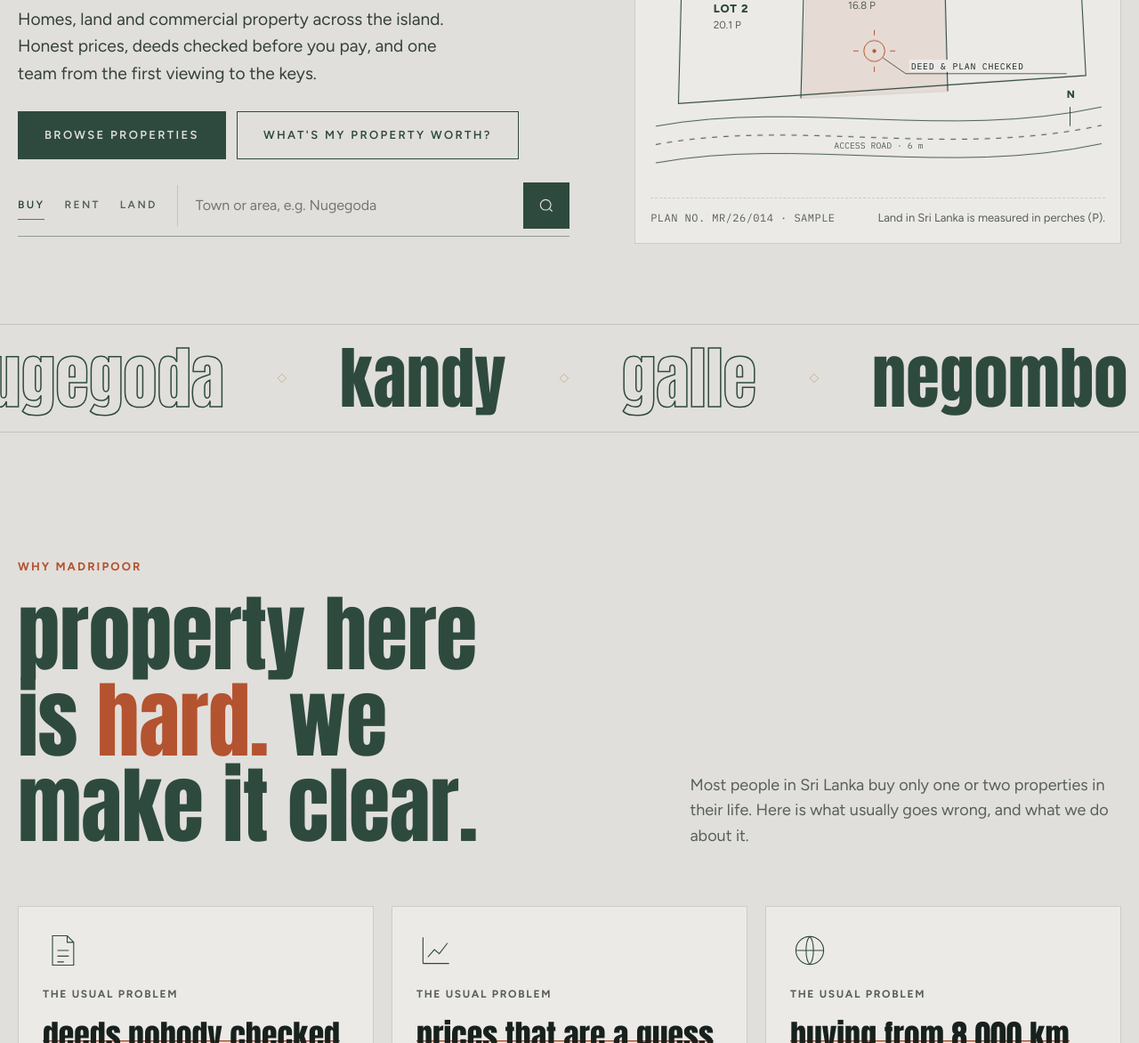
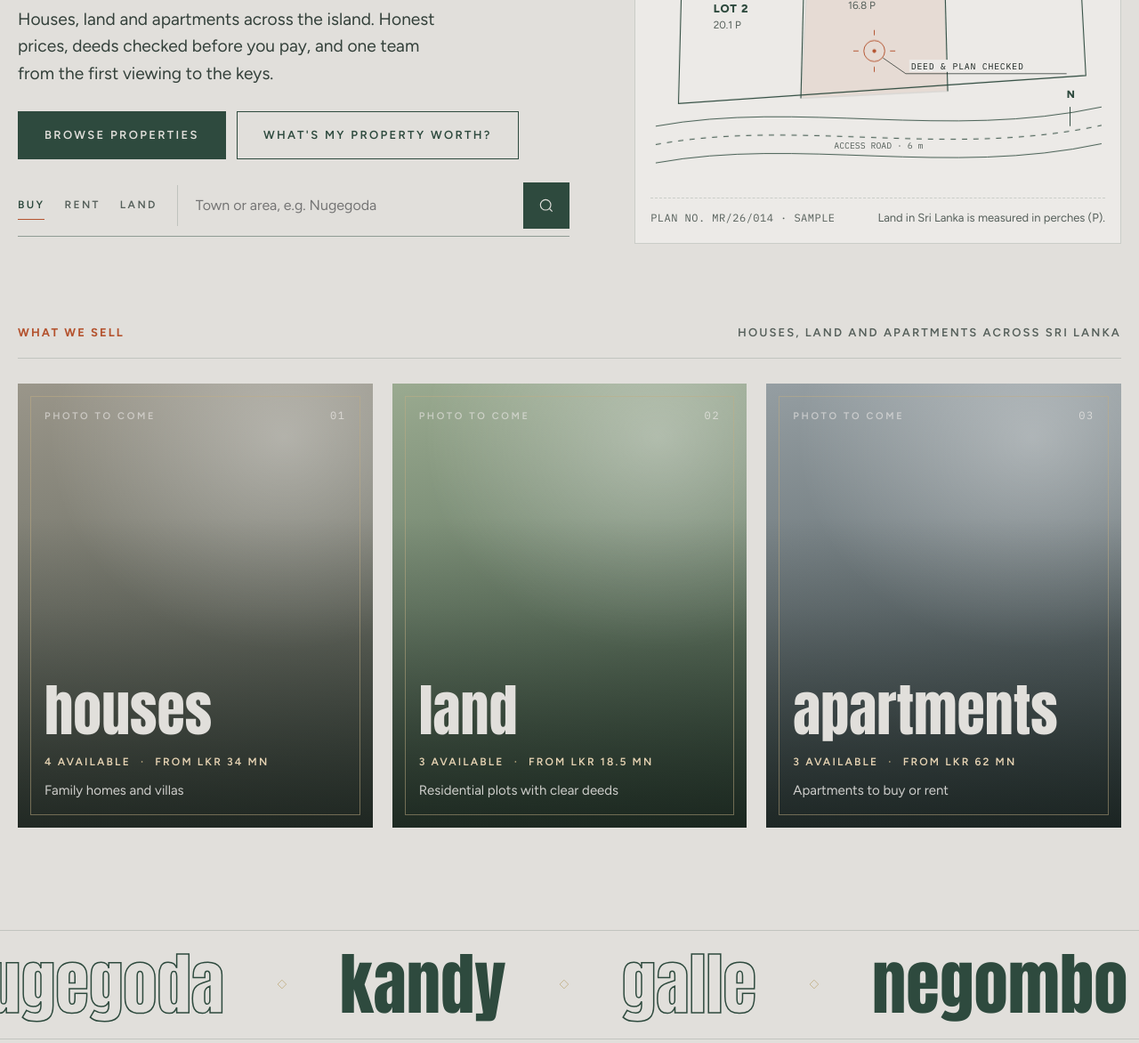
Before and after one commit to hiruni-jayasinghe/madripoor-realtors, a plain HTML site: page index.html in a window 1280 px wide. Shown: the part 508-1680 px from the top of the page at 89% size. Drawn offline with Linux system fonts and the light colour scheme.

Commit message:
Add houses, land and apartments tiles; remove commercial property
Co-Authored-By: Claude Opus 5.5 <noreply@anthropic.com>

```diff
--- a/index.html
+++ b/index.html
@@ -570,6 +570,29 @@ select{-webkit-appearance:none;-moz-appearance:none;appearance:none;background-i
 select::-ms-expand{display:none}
 .fsel select,.vform select{-webkit-appearance:none;appearance:none;background-image:linear-gradient(var(--green),var(--green));background-repeat:no-repeat;background-size:14px 1px;background-position:right 2px center;padding-right:30px}
 .cf-meta i::before,.ci-t em i::before{color:#A8925F}
+
+/* ===== "What we sell" tiles ===== */
+.types{padding-block:0 clamp(72px,9vw,120px)}
+.types-head{display:flex;justify-content:space-between;align-items:baseline;gap:12px 24px;flex-wrap:wrap;padding-bottom:18px;margin-bottom:28px;border-bottom:1px solid var(--line)}
+.types-sub{font-size:13px;font-weight:600;letter-spacing:.16em;text-transform:uppercase;color:var(--muted)}
+.types-grid{display:grid;grid-template-columns:repeat(3,minmax(0,1fr));gap:22px}
+.tile{position:relative;display:block;aspect-ratio:4/5;max-width:100%;overflow:hidden;text-decoration:none;color:var(--paper);background:var(--b)}
+.tile-media{position:absolute;inset:0;background:radial-gradient(110% 80% at 75% 12%,rgba(255,255,255,.35),rgba(255,255,255,0) 60%),linear-gradient(170deg,var(--a),var(--b));transition:transform 1.6s var(--ease)}
+.tile-media img{width:100%;height:100%;object-fit:cover;display:block}
+.tile:hover .tile-media{transform:scale(1.04)}
+.tile-shade{position:absolute;inset:0;background:linear-gradient(to top,rgba(14,22,18,.72) 0%,rgba(14,22,18,.15) 50%,rgba(14,22,18,0) 70%)}
+.tile::after{content:"";position:absolute;inset:14px;border:1px solid rgba(194,174,132,.5);pointer-events:none;transition:inset .7s var(--ease),border-color .7s var(--ease)}
+.tile:hover::after{inset:10px;border-color:rgba(194,174,132,.9)}
+.tile-no{position:absolute;right:30px;top:26px;font-family:var(--mono);font-size:12px;letter-spacing:.14em;color:rgba(236,234,231,.75)}
+.tile-note{position:absolute;left:30px;top:28px;font-size:11px;font-weight:600;letter-spacing:.24em;text-transform:uppercase;color:rgba(236,234,231,.6)}
+.tile-text{position:absolute;left:30px;right:30px;bottom:30px;display:flex;flex-direction:column;gap:10px}
+.tile-name{position:relative;align-self:flex-start;font-family:var(--display);text-transform:lowercase;font-size:clamp(48px,5vw,76px);line-height:.95;color:var(--paper);padding-bottom:8px}
+.tile-name::after{content:"";position:absolute;left:0;right:0;bottom:0;height:2px;background:var(--kabook);transform:scaleX(0);transform-origin:left;transition:transform .8s var(--ease)}
+.tile:hover .tile-name::after,.tile:focus-visible .tile-name::after{transform:scaleX(1)}
+.tile-meta{font-size:12px;font-weight:600;letter-spacing:.18em;text-transform:uppercase;color:var(--sand)}
+.tile-meta i{font-style:normal;color:var(--champagne);padding-inline:6px}
+.tile-note2{font-size:15px;color:rgba(236,234,231,.85)}
+@media (max-width:900px){.types-grid{grid-template-columns:minmax(0,1fr)}.tile{aspect-ratio:16/10}}
 </style>
 </head>
 <body>
@@ -608,7 +631,7 @@ select::-ms-expand{display:none}
           <span class="l" aria-hidden="true"><span>find your</span></span>
           <span class="l l2" aria-hidden="true"><span><span class="rot draw" id="rot"><span class="rot-word" id="rotWord">place.</span><svg viewBox="0 0 300 20" preserveAspectRatio="none" aria-hidden="true"><path pathLength="1" d="M2 12 L298 12"></path></svg></span></span></span>
         </h1>
-        <p class="hero-sub">Homes, land and commercial property across the island. Honest prices, deeds checked before you pay, and one team from the first viewing to the keys.</p>
+        <p class="hero-sub">Houses, land and apartments across the island. Honest prices, deeds checked before you pay, and one team from the first viewing to the keys.</p>
         <div class="hero-ctas">
           <a class="btn magnetic" href="#properties">Browse properties</a>
           <a class="btn btn-line magnetic" href="#value">What's my property worth?</a>
@@ -673,6 +696,16 @@ select::-ms-expand{display:none}
         </svg>
         <figcaption class="plan-cap"><span class="mono">PLAN NO. MR/26/014 · SAMPLE</span><span>Land in Sri Lanka is measured in perches (P).</span></figcaption>
       </figure>
+    </div>
+  </section>
+
+  <section class="types" aria-label="Browse by property type">
+    <div class="wrap">
+      <div class="types-head" data-r>
+        <span class="eyebrow">What we sell</span>
+        <span class="types-sub">Houses, land and apartments across Sri Lanka</span>
+      </div>
+      <div class="types-grid" id="typesGrid"></div>
     </div>
   </section>
 
@@ -842,7 +875,7 @@ select::-ms-expand{display:none}
         <div id="vfields" style="display:flex;flex-direction:column;gap:16px">
           <div class="f"><label for="v-goal">I want to</label><select id="v-goal"><option>Sell my property</option><option>Rent out my property</option><option>Just know the value</option></select></div>
           <div class="row">
-            <div class="f"><label for="v-type">Type</label><select id="v-type"><option>House</option><option>Apartment</option><option>Land</option><option>Commercial</option></select></div>
+            <div class="f"><label for="v-type">Type</label><select id="v-type"><option>House</option><option>Apartment</option><option>Land</option></select></div>
             <div class="f"><label for="v-town">Town or area</label><input id="v-town" type="text" placeholder="e.g. Maharagama" required></div>
           </div>
           <div class="row">
@@ -867,7 +900,7 @@ select::-ms-expand{display:none}
   <div class="wrap view-head">
     <span class="crumb"><a href="#top">Home</a> / <span id="listCrumb">All properties</span></span>
     <h1 class="disp" id="listTitle">all properties</h1>
-    <p style="color:var(--muted);font-size:18px;max-width:52ch">Houses, apartments, land and commercial property across Sri Lanka. These are sample listings to show the design.</p>
+    <p style="color:var(--muted);font-size:18px;max-width:52ch">Houses, land and apartments across Sri Lanka. These are sample listings to show the design.</p>
   </div>
   <div class="wrap">
     <div class="ftabs" role="group" aria-label="Property type" id="ftabs" style="align-self:flex-start;display:inline-flex"></div>
@@ -903,7 +936,7 @@ select::-ms-expand{display:none}
       </div>
     </div>
     <div class="f-cols">
-      <div><strong>Property</strong><a href="#properties">All properties</a><a href="#buy">Buy</a><a href="#rent">Rent</a><a href="#land">Land</a><a href="#commercial">Commercial</a></div>
+      <div><strong>Property</strong><a href="#properties">All properties</a><a href="#buy">Buy</a><a href="#rent">Rent</a><a href="#houses">Houses</a><a href="#land">Land</a><a href="#apartments">Apartments</a></div>
       <div><strong>Owners</strong><a href="#value">Free valuation</a><a href="#services">Sell</a><a href="#services">Property management</a></div>
       <div><strong>Contact</strong><span>[Phone number]</span><span>[WhatsApp number]</span><span>[Email address]</span><span>[Office address]</span></div>
     </div>
@@ -1027,14 +1060,12 @@ select::-ms-expand{display:none}
     {id:'1042',kind:'house',type:'House',mode:'sale',price:78000000,title:'Four-bedroom house with garden',town:'Nugegoda',district:'Colombo',beds:4,baths:3,perches:15,sqft:2800,n:12,listed:'18 Nov 2026'},
     {id:'1041',kind:'apt',type:'Apartment',mode:'rent',price:185000,title:'Two-bedroom apartment with sea view',town:'Wellawatte',district:'Colombo',beds:2,baths:2,sqft:1150,floor:'8th floor',deposit:'3 months',n:10,listed:'17 Nov 2026'},
     {id:'1040',kind:'land',type:'Land',mode:'sale',price:45000000,title:'Hill-view land with clear deeds',town:'Kandy',district:'Kandy',perches:20,n:5,listed:'16 Nov 2026'},
-    {id:'1039',kind:'shop',type:'Commercial',mode:'sale',price:120000000,title:'Shop and office building on the main road',town:'Negombo',district:'Gampaha',perches:12,sqft:4200,floors:3,n:6,listed:'15 Nov 2026'},
     {id:'1038',kind:'house',type:'House',mode:'sale',price:34000000,title:'Starter home close to town',town:'Kurunegala',district:'Kurunegala',beds:3,baths:2,perches:10,sqft:1600,n:9,listed:'14 Nov 2026'},
     {id:'1037',kind:'apt',type:'Apartment',mode:'sale',price:62000000,title:'Three-bedroom apartment near Parliament',town:'Battaramulla',district:'Colombo',beds:3,baths:2,sqft:1450,floor:'5th floor',n:10,listed:'13 Nov 2026'},
     {id:'1036',kind:'house',type:'House',mode:'rent',price:120000,title:'Family house with garden',town:'Dehiwala',district:'Colombo',beds:3,baths:2,perches:12,sqft:1900,deposit:'2 months',n:9,listed:'12 Nov 2026'},
     {id:'1035',kind:'land',type:'Land',mode:'sale',price:28000000,title:'Coconut land, one acre',town:'Matara',district:'Matara',perches:160,n:5,listed:'11 Nov 2026'},
     {id:'1034',kind:'house',type:'House',mode:'sale',price:95000000,title:'Colonial-style house near the fort',town:'Galle',district:'Galle',beds:4,baths:4,perches:25,sqft:3200,n:14,listed:'10 Nov 2026'},
     {id:'1033',kind:'apt',type:'Apartment',mode:'rent',price:95000,title:'One-bedroom apartment near the lake',town:'Kandy',district:'Kandy',beds:1,baths:1,sqft:650,floor:'2nd floor',deposit:'2 months',n:7,listed:'9 Nov 2026',status:'Rented'},
-    {id:'1032',kind:'shop',type:'Commercial',mode:'rent',price:350000,title:'Ground-floor showroom with parking',town:'Rajagiriya',district:'Colombo',sqft:2000,deposit:'6 months',n:6,listed:'8 Nov 2026'},
     {id:'1031',kind:'house',type:'House',mode:'sale',price:52000000,title:'Two-storey house on a quiet lane',town:'Maharagama',district:'Colombo',beds:3,baths:2,perches:10,sqft:2000,n:10,listed:'7 Nov 2026',status:'Sold'},
     {id:'1030',kind:'land',type:'Land',mode:'sale',price:18500000,title:'Residential plot in a gated scheme',town:'Gampaha',district:'Gampaha',perches:12,n:4,listed:'6 Nov 2026'},
     {id:'1029',kind:'apt',type:'Apartment',mode:'rent',price:450000,title:'Furnished three-bedroom apartment',town:'Kollupitiya',district:'Colombo',beds:3,baths:3,sqft:1900,floor:'14th floor',deposit:'3 months',n:11,listed:'5 Nov 2026'}
@@ -1071,6 +1102,27 @@ select::-ms-expand{display:none}
 
   /* ---------- homepage rail: newest 8 + "view all" ---------- */
   const avail = P.filter(p => !p.status);
+  /* homepage "what we sell" tiles.
+     TO ADD YOUR PHOTOS: put the image address in photo, e.g. photo:'images/house.jpg'. Layout stays the same. */
+  const TYPES = [
+    {key:'houses', name:'houses', type:'House', photo:'', a:'#9A968A', b:'#4A524A', note:'Family homes and villas'},
+    {key:'land', name:'land', type:'Land', photo:'', a:'#9AAA90', b:'#3C5342', note:'Residential plots with clear deeds'},
+    {key:'apartments', name:'apartments', type:'Apartment', photo:'', a:'#959EA2', b:'#3E4A4D', note:'Apartments to buy or rent'}
+  ];
+  const mn = (v) => (Math.round(v/1e5)/10) + ' Mn';
+  $('typesGrid').innerHTML = TYPES.map((t, i) => {
+    const list = P.filter(p => p.type === t.type && !p.status);
+    const sale = list.filter(p => p.mode === 'sale').map(p => p.price);
+    const from = sale.length ? 'From LKR ' + mn(Math.min.apply(null, sale)) : '';
+    return '<a class="tile" href="#'+t.key+'" style="--a:'+t.a+';--b:'+t.b+'">'+
+      '<span class="tile-media">'+(t.photo ? '<img src="'+t.photo+'" alt="" loading="lazy">' : '<span class="tile-note">Photo to come</span>')+'</span>'+
+      '<span class="tile-shade" aria-hidden="true"></span>'+
+      '<span class="tile-no">'+String(i+1).padStart(2,'0')+'</span>'+
+      '<span class="tile-text"><span class="tile-name">'+t.name+'</span>'+
+      '<span class="tile-meta">'+list.length+' available'+(from ? ' <i>·</i> '+from : '')+'</span>'+
+      '<span class="tile-note2">'+t.note+'</span></span></a>';
+  }).join('');
+
   /* homepage catalogue: one featured property + numbered index (hover a row to preview it) */
   const feat = avail.slice(0, 6);
   if ($('llCount')) $('llCount').textContent = P.length;
@@ -1109,7 +1161,7 @@ select::-ms-expand{display:none}
   cfI.addEventListener('focusin', e => { const a = e.target.closest('a[data-i]'); if (a) showFeat(+a.dataset.i, true); });
 
   /* ---------- all properties ---------- */
-  const MODES = [['all','All','all properties','All properties'],['buy','Buy','homes for sale','Buy'],['rent','Rent','to rent','Rent'],['land','Land','land for sale','Land'],['commercial','Commercial','commercial','Commercial']];
+  const MODES = [['all','All','all properties','All properties'],['buy','Buy','homes for sale','Buy'],['rent','Rent','to rent','Rent'],['houses','Houses','houses','Houses'],['apartments','Apartments','apartments','Apartments'],['land','Land','land','Land']];
   const PRICES = [['','Any price'],['s0','Under LKR 40 Mn'],['s1','LKR 40 Mn to 80 Mn'],['s2','Over LKR 80 Mn'],['r0','Rent under LKR 150,000 / mo'],['r1','Rent over LKR 150,000 / mo']];
   const F = {mode:'all', q:'', district:'', price:'', beds:0, sort:'new', page:1};
   const PER = 9;
@@ -1123,7 +1175,8 @@ select::-ms-expand{display:none}
     if (F.mode === 'buy' && !(p.mode === 'sale' && (p.type === 'House' || p.type === 'Apartment'))) return false;
     if (F.mode === 'rent' && p.mode !== 'rent') return false;
     if (F.mode === 'land' && p.type !== 'Land') return false;
-    if (F.mode === 'commercial' && p.type !== 'Commercial') return false;
+    if (F.mode === 'houses' && p.type !== 'House') return false;
+    if (F.mode === 'apartments' && p.type !== 'Apartment') return false;
     if (F.q){ const q = F.q.toLowerCase(); if (!(p.town + ' ' + p.district + ' ' + p.title).toLowerCase().includes(q)) return false; }
     if (F.district && p.district !== F.district) return false;
     if (F.beds && !(p.beds >= F.beds)) return false;
@@ -1273,7 +1326,7 @@ select::-ms-expand{display:none}
   $('lbStage').addEventListener('pointerup', e => { if (sx === null) return; const dx = e.clientX - sx; sx = null; if (Math.abs(dx) > 50) go(dx < 0 ? 1 : -1); });
 
   /* ---------- router ---------- */
-  const LISTR = ['properties','buy','rent','land','commercial'];
+  const LISTR = ['properties','buy','rent','houses','apartments','land'];
   function show(v){ document.querySelectorAll('main[data-view]').forEach(m => { m.hidden = m.dataset.view !== v; }); }
   function route(){
     const h = decodeURIComponent(location.hash.slice(1));
```
